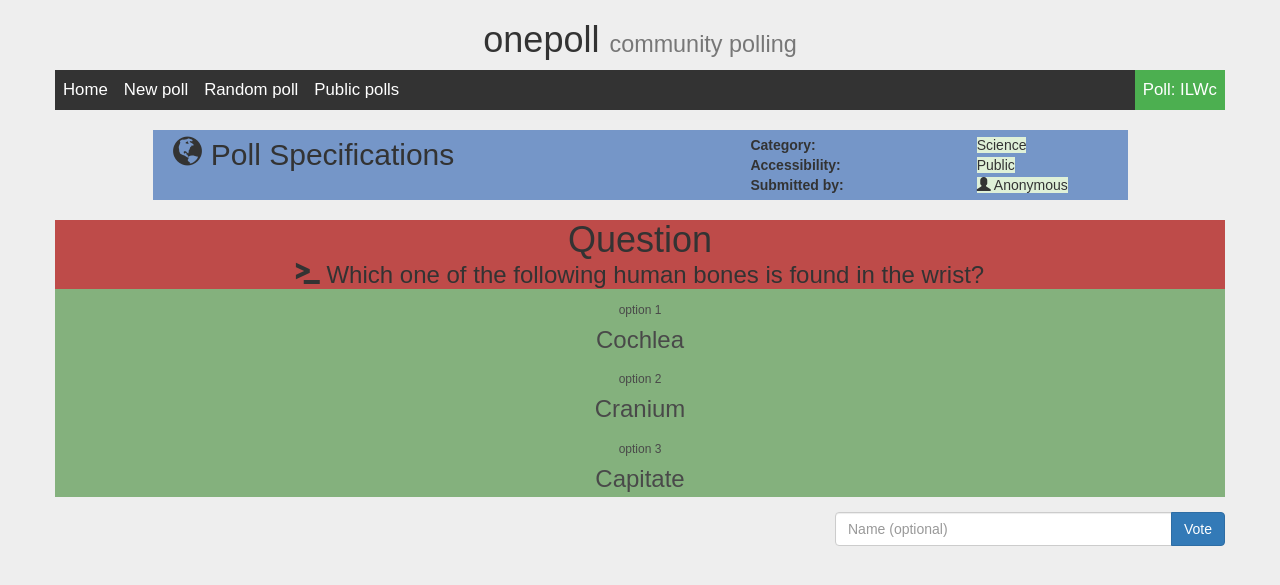
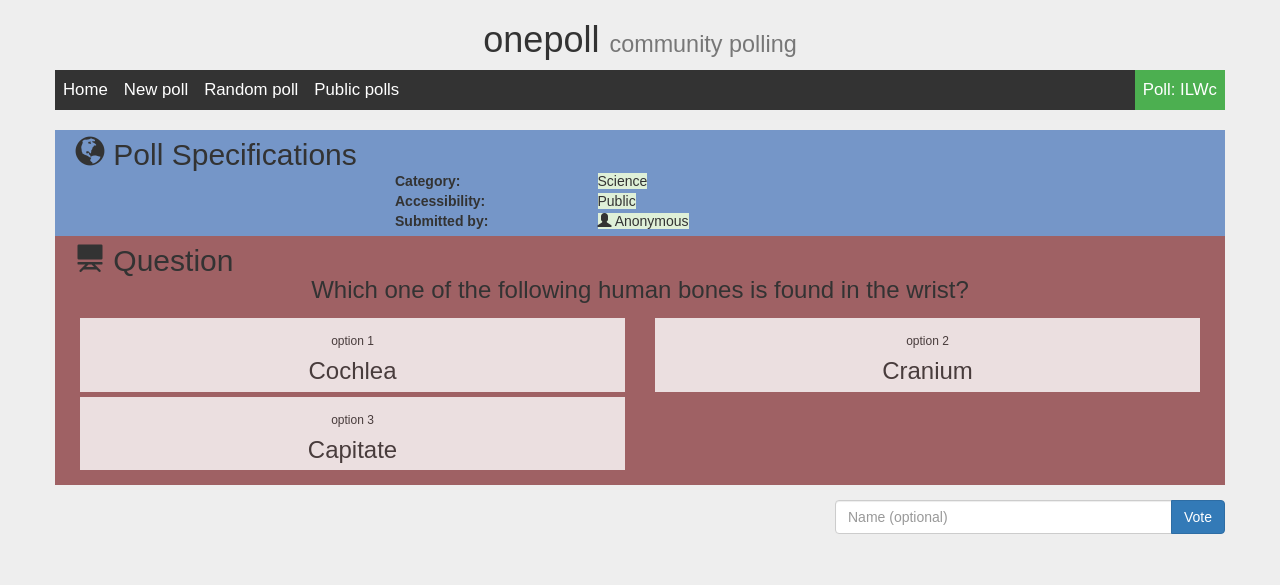
Before and after one commit to ahmedsakr/onepoll, a Django app: a page that uses onepoll/templates/onepoll/detail.html in a window 1280 px wide. Shown: the top 585 px of the page. Run offline with Django 3.2, Linux system fonts and the light colour scheme; data comes from the database, SQL or seed files in the repository; data that the repository does not hold is empty; some libraries are stand-ins or nearby versions.

Commit message:
redesigned the detail template to achieve a less noisy UX

```diff
--- a/onepoll/static/onepoll/css/detail.css
+++ b/onepoll/static/onepoll/css/detail.css
@@ -5,8 +5,8 @@
 }
 
 #question {
-    background-color: #be4b49;
-    margin-top: 20px;
+    background-color: #9F6164;
+    padding: 5px;
 }
 
 form {
@@ -14,13 +14,16 @@ form {
 }
 
 .choice-block {
-    background-color: #86C67C;
-    opacity: 0.7;
+    background-color: white;
+    border: 2px white solid;
+    opacity: 0.8;
     padding: 5px;
+    margin-bottom: 5px;
 }
 
 #choices {
-    background-color: gray;
+    background-color: #9F6164;
+    padding: 10px;
 }
 
 form input[type='radio'] {
--- a/onepoll/templates/onepoll/detail.html
+++ b/onepoll/templates/onepoll/detail.html
@@ -11,7 +11,7 @@
     <script type="text/javascript" src="{% static './onepoll/js/onepoll.js' %}"></script>
     <script>
         registerBlockSelectors("form", ".choice-block", function(current, blocks) {
-            blocks.css('opacity', '0.7');
+            blocks.css('opacity', '0.8');
             current.css('opacity', '1');
         });
     </script>
@@ -33,21 +33,21 @@
         </div>
 
         <div class="row">
-            <div id="poll-info" class="col-sm-10 col-sm-push-1 col-xs-12">
-                <div class="col-sm-6">
+            <div id="poll-info" class="col-sm-12 col-xs-12">
+                <div class="col-sm-12">
                     <span class="h2">
                         <span class="glyphicon glyphicon-globe" aria-hidden="true"></span>
                         Poll Specifications
                     </span>
                 </div>
 
-                <div class="col-sm-6 col-xs-11 col-xs-push-1">
-                    <div>
-                        <div class="col-sm-6 col-xs-6"><b>Category:</b></div>
+                <div class="col-sm-9 col-sm-push-3 col-xs-11 col-xs-push-1">
+                    <div class="col-sm-12">
+                        <div class="col-sm-3 col-xs-6"><b>Category:</b></div>
                         <div class="col-sm-6 col-xs-6"><span class="bg-success">{{ poll.category }}</span></div>
                     </div>
-                    <div>
-                        <div class="col-sm-6 col-xs-6"><b>Accessibility:</b></div>
+                    <div class="col-sm-12">
+                        <div class="col-sm-3 col-xs-6"><b>Accessibility:</b></div>
                         <div class="col-sm-6 col-xs-6">
                             <span class="bg-success">
                                 {% if poll.public_poll == 1 %}
@@ -59,8 +59,8 @@
                             </span>
                         </div>
                     </div>
-                    <div>
-                        <div class="col-sm-6 col-xs-6"><b>Submitted by:</b></div>
+                    <div class="col-sm-12">
+                        <div class="col-sm-3 col-xs-6"><b>Submitted by:</b></div>
                         <div class="col-sm-6 col-xs-6">
                             <span class="bg-success">
                                 <span class="glyphicon glyphicon-user" aria-hidden="true"></span>
@@ -73,16 +73,16 @@
         </div>
 
         <div class="row">
-            <div id="question" class="col-sm-12 text-center">
+            <div id="question" class="col-sm-12 col-xs-12">
                 <div class="col-sm-12">
-                    <span class="h1">
+                    <span class="h2">
+                        <span class="glyphicon glyphicon-blackboard" aria-hidden="true"></span>
                         Question
                     </span>
                 </div>
 
-                <div class="col-sm-12">
+                <div class="col-sm-12 text-center">
                     <span class="h3">
-                        <span class="glyphicon glyphicon-console" aria-hidden="true"></span>
                         {{ poll.question_text }}
                     </span>
                 </div>
@@ -95,13 +95,15 @@
             {% if error_message %}
             <p><strong>{{ error_message }}</strong></p>
             {% endif %}
-            <div id="choices" class="form-group">
+            <div id="choices" class="form-group col-sm-12 col-xs-12">
                 {% for choice in poll.choice_set.all %}
-                <div class="input-group col-sm-12 col-xs-12">
-                    <div class="choice-block col-sm-12 col-xs-12">
-                        <h6>option {{ forloop.counter }}</h6>
-                        <input type="radio" name="choice" value="{{ choice.id }}" />
-                        <span class="h3">{{ choice.choice_text }}</span>
+                <div class="col-sm-6 col-xs-12">
+                    <div class="input-group col-sm-12 col-xs-12">
+                        <div class="choice-block col-sm-12 col-xs-12">
+                            <h6>option {{ forloop.counter }}</h6>
+                            <input type="radio" name="choice" value="{{ choice.id }}" />
+                            <span class="h3">{{ choice.choice_text }}</span>
+                        </div>
                     </div>
                 </div>
                 {% endfor %}
```
